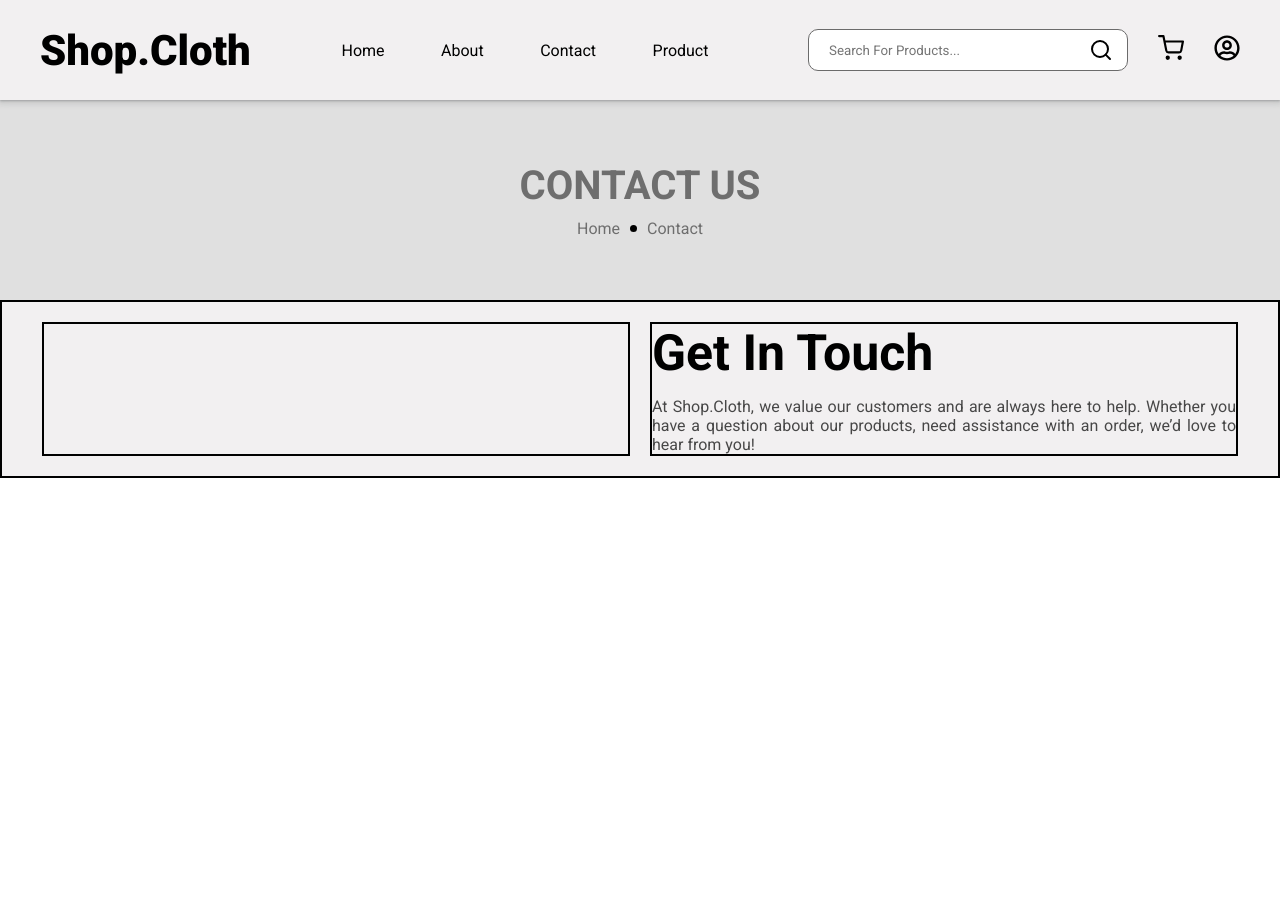
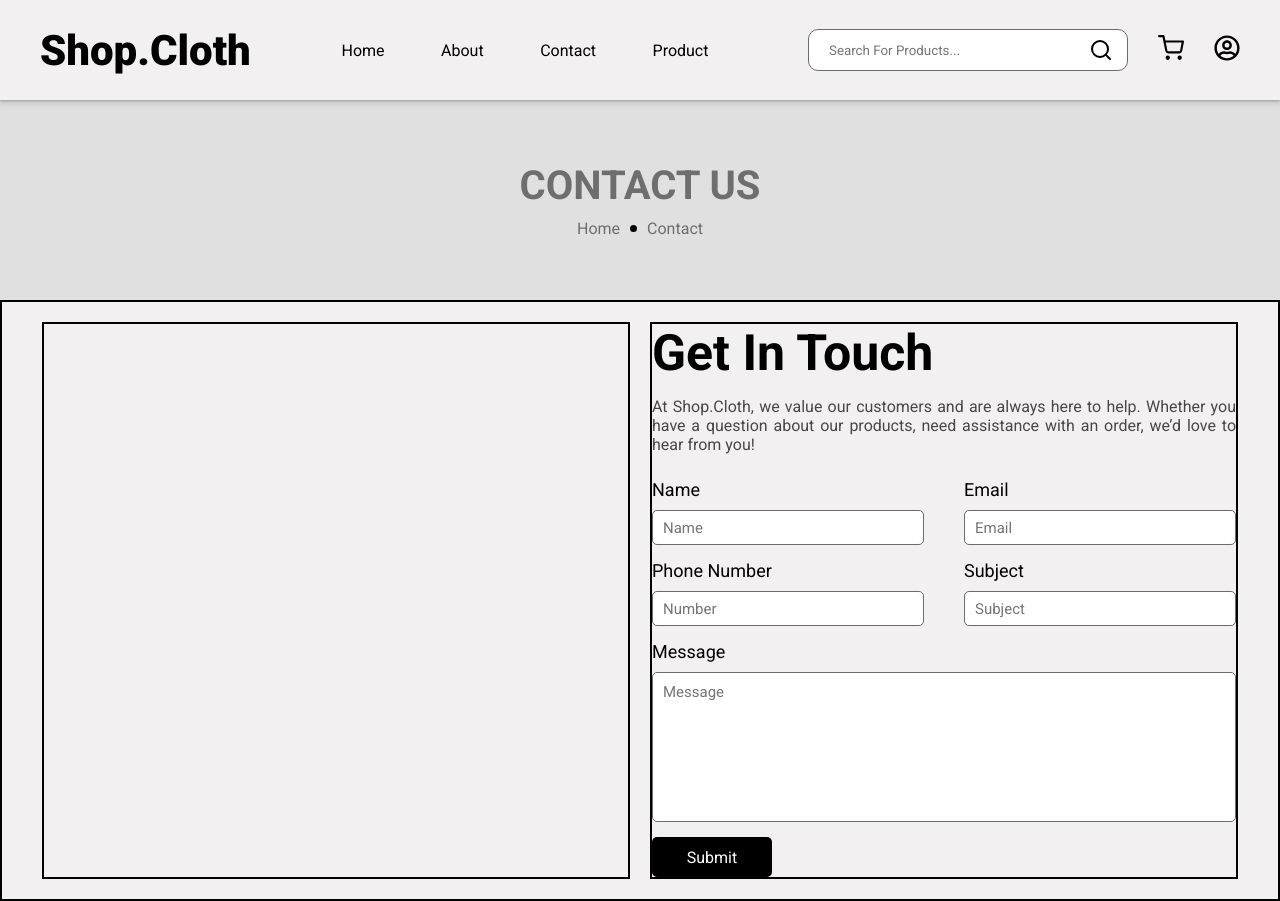
Before and after one commit to Blessen25/clothappcstm, a React (Create React App) app in the folder frontend/clothapp/: page /Contact in a window 1280 px wide. Before the commit the page ends 800 px from the top, so only its background shows below. Built offline with nearby package versions, Linux system fonts and the light colour scheme.

Commit message:
Commited Changes

```diff
--- a/frontend/clothapp/src/components/button/buttonstyles.css
+++ b/frontend/clothapp/src/components/button/buttonstyles.css
@@ -1,7 +1,7 @@
 .buttontextonlycstm{
     min-width: 100px;
     max-width: 200px;
-    height: 50px;
+    height: 40px;
     font-size: 16px;
     display: flex;
     justify-content: center;
@@ -9,7 +9,7 @@
     transition: all .7s;
     background-color: black;
     color: white;
-    border-radius: 10px;
+    border-radius: 5px;
     text-decoration: none;
     cursor: pointer;
     padding: 15px;
--- a/frontend/clothapp/src/components/contactcomp/contactcomp.tsx
+++ b/frontend/clothapp/src/components/contactcomp/contactcomp.tsx
@@ -2,6 +2,7 @@ import React from "react";
 import './contactstyles.css'
 import { Headingwithtitleandhome } from "../aboutcomp/aboutcomp.tsx";
 import { FlexCompwithimg } from "../flexcomp";
+import ButtonTextOnly from "../button/button.tsx";
 
 export const Contactpageintro = () =>{
 
@@ -15,7 +16,35 @@ export const Contactpageintro = () =>{
                 <div className="contactpagereachusoutdiv">
                     <h1 className="mainheadingcstm">Get In Touch</h1>
                     <p className="smallparacstm">At Shop.Cloth, we value our customers and are always here to help. Whether you have a question about our products, need assistance with an order, we’d love to hear from you!</p>
-
+                    <div className="contactpageinputdiv">
+                        <div className="contactpageinputcstm">
+                            <div className="inputtypediv">
+                                <h1>Name</h1>
+                                <input type="text" placeholder="Name"/>
+                            </div>
+                            <div className="inputtypediv">
+                                <h1>Email</h1>
+                                <input type="email" placeholder="Email"/>
+                            </div>
+                        </div>
+                        <div className="contactpageinputcstm">
+                            <div className="inputtypediv">
+                                <h1>Phone Number</h1>
+                                <input type="number" placeholder="Number"/>
+                            </div>
+                            <div className="inputtypediv">
+                                <h1>Subject</h1>
+                                <input type="text" placeholder="Subject"/>
+                            </div>
+                        </div>
+                        <div className="contactpageinputcstm">
+                            <div className="inputtypemessagediv">
+                                <h1>Message</h1>
+                                <textarea placeholder="Message"/>
+                            </div>
+                        </div>
+                        <ButtonTextOnly buttonlabel={"Submit"} fullwidth={false} className="buttongetintouchcstm"/>
+                    </div>
                 </div>
             </div>
         </>
--- a/frontend/clothapp/src/components/contactcomp/contactstyles.css
+++ b/frontend/clothapp/src/components/contactcomp/contactstyles.css
@@ -30,3 +30,73 @@
     gap: 20px;
 
 }
+
+.contactpageinputdiv{
+
+    width: 100%;
+    display: flex;
+    flex-direction: column;
+    gap: 15px;
+    margin-top: 10px;
+}
+
+.contactpageinputcstm{
+
+    width: 100%;
+    display: flex;
+    gap: 40px;
+
+}
+
+.inputtypediv{
+    display: flex;
+    flex-direction: column;
+    width: 50%;
+    gap: 10px;
+}
+
+.inputtypediv h1{
+    font-size: 18px;
+    font-weight: 400;
+}
+
+.inputtypemessagediv h1{
+    font-size: 18px;
+    font-weight: 400;
+}
+
+.inputtypemessagediv{
+
+    width: 100%;
+    display: flex;
+    flex-direction: column;
+    gap: 10px;
+}
+
+.inputtypemessagediv textarea{
+
+    width: 100%;
+    border: 1px solid #6b6b6b;
+    outline: none;
+    height: 150px;
+    border-radius: 5px;
+    resize: none;
+    overflow: auto;
+    font-size: 15px;
+    padding: 10px;
+}
+
+.inputtypediv input{
+
+    height: 35px;
+    border-radius: 5px;
+    outline: none;
+    border: 1px solid #6b6b6b;
+    padding: 0px 10px;
+    font-size: 15px;
+}
+
+.buttongetintouchcstm{
+
+    max-width: 120px;
+}
```
